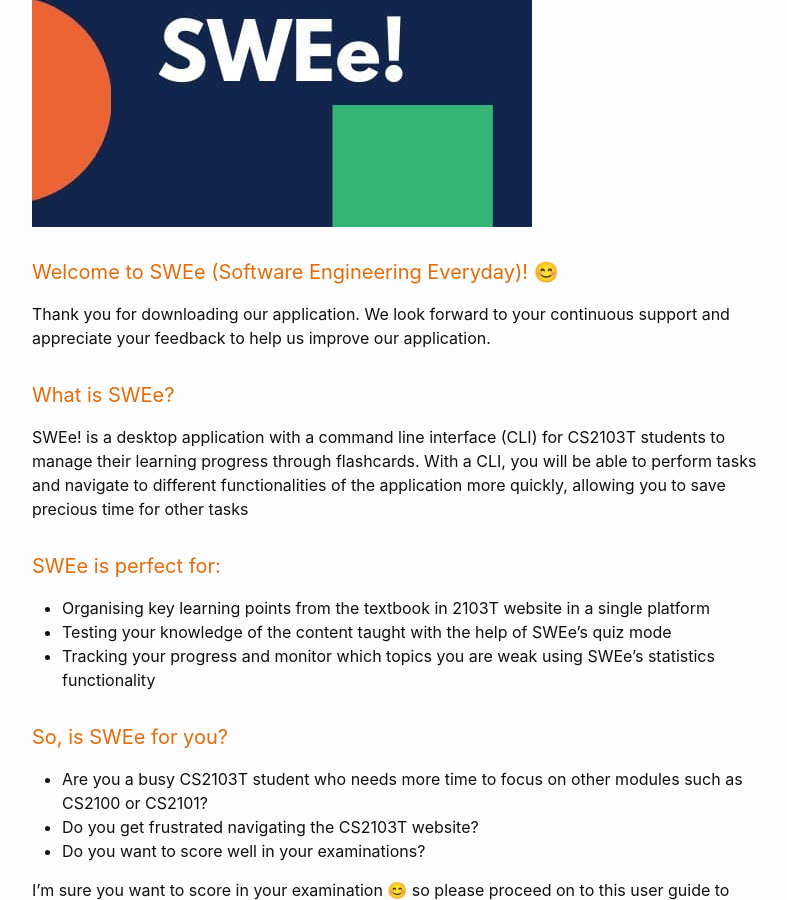
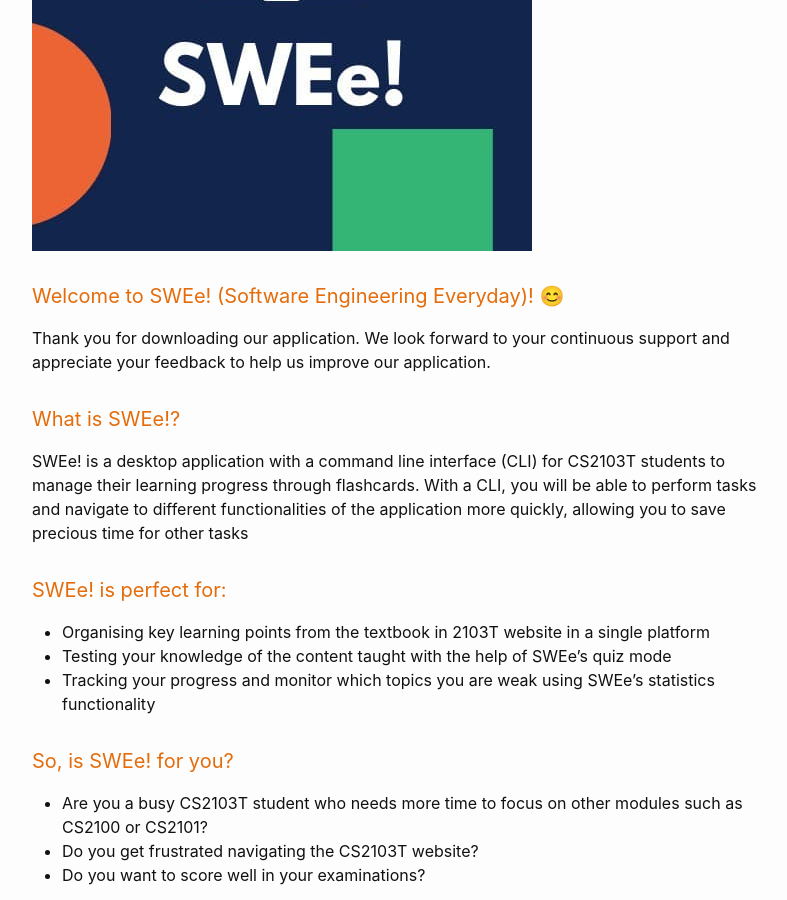
Before and after one commit to minzzelo/cs2101ug, a Jekyll site: the page built from docs/UserGuide.md, in a window 1280 px wide and 900 px high, scrolled down 1317 px. Shown: the whole window, without its empty margins (238-1025 px from the left). Built offline with Jekyll 4.4.1, drawn with Linux system fonts in a browser that asks for light colours; emoji names are drawn with the system emoji font.

```diff
--- a/docs/UserGuide.md
+++ b/docs/UserGuide.md
@@ -38,21 +39,21 @@ SWEe! is a  **desktop app for CS2103T students to manage their learning progress
 
 ![filedirectory](images/ug/logo_image.jpg)
 
-#### Welcome to SWEe (Software Engineering Everyday)! 😊
+#### Welcome to SWEe! (Software Engineering Everyday)! 😊
 
 Thank you for downloading our application. We look forward to your continuous support and appreciate your feedback to help us improve our application.
 
-#### What is SWEe?
+#### What is SWEe!?
 
 SWEe! is a desktop application with a command line interface (CLI) for CS2103T students to manage their learning progress through flashcards. With a CLI, you will be able to perform tasks and navigate to different functionalities of the application more quickly,  allowing you to save precious time for other tasks
 
-#### SWEe is perfect for:
+#### SWEe! is perfect for:
 
 * Organising key learning points from the textbook in 2103T website  in a single platform
 * Testing your knowledge of the content taught with the help of SWEe’s quiz mode
 * Tracking your progress and monitor which topics you are weak using SWEe’s statistics functionality
 
-#### So, is SWEe for you?
+#### So, is SWEe! for you?
 
 * Are you a busy CS2103T student who needs more time to focus on other modules such as CS2100 or CS2101?
 * Do you get frustrated navigating the CS2103T website?
```
Also changed, not shown: other parts of docs/UserGuide.md (+1 -0 lines).
